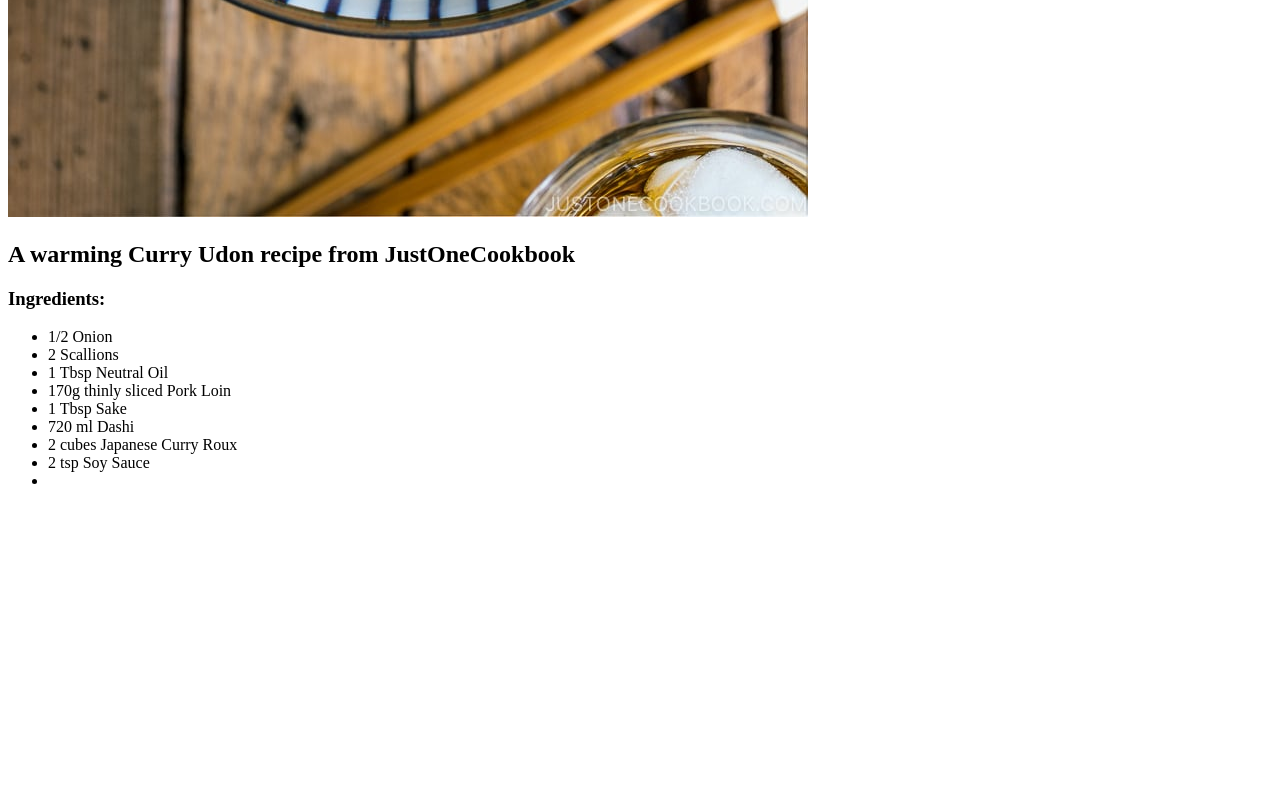
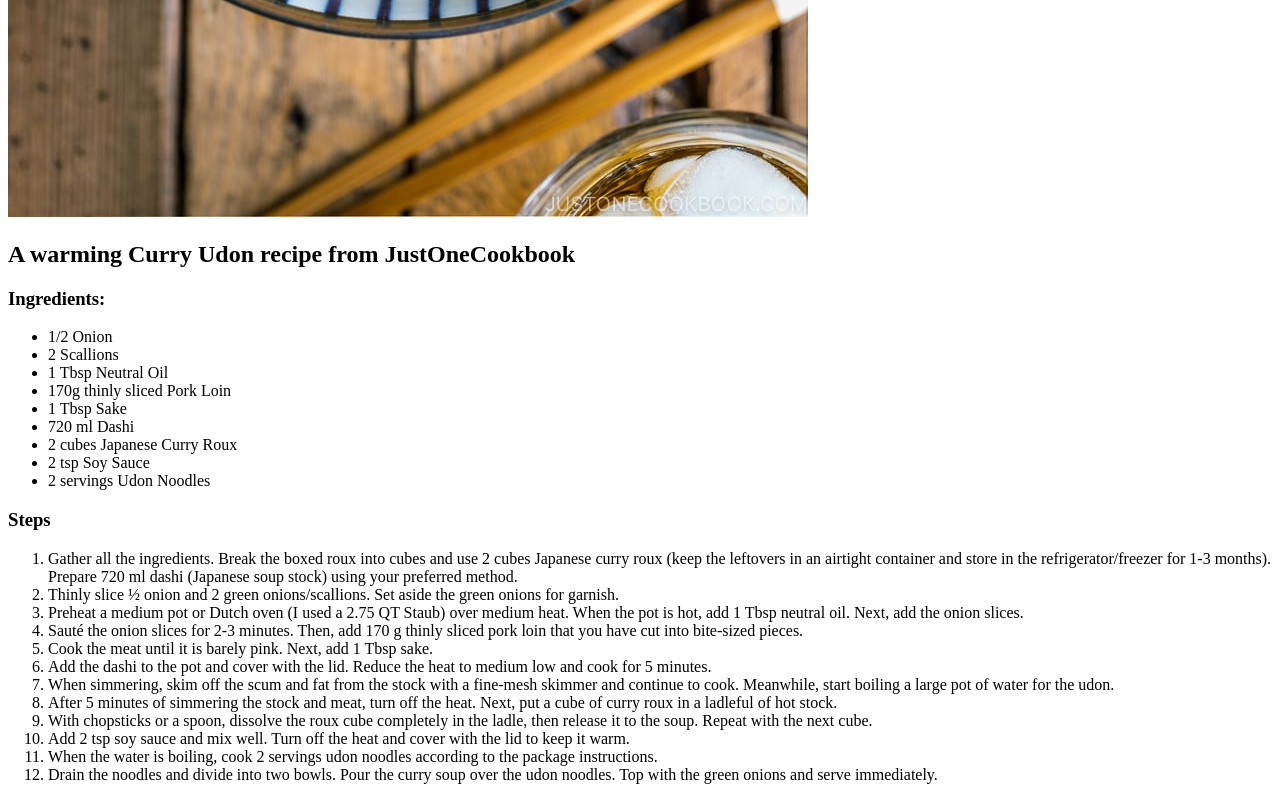
Before and after one commit to cjc545/odin-recipes, a plain HTML site: page Recipes/curry-udon.html in a window 1280 px wide. Shown: the part 1087-1887 px from the top of the page. Before the commit the page ends 1593 px from the top, so only its background shows below. Drawn offline with Linux system fonts and the light colour scheme.

Commit message:
Finished recipes as tasked in Odin Project

```diff
--- a/Recipes/curry-udon.html
+++ b/Recipes/curry-udon.html
@@ -24,7 +24,38 @@
         <li>720 ml Dashi</li>
         <li>2 cubes Japanese Curry Roux</li>
         <li>2 tsp Soy Sauce</li>
-        <li></li>
+        <li>2 servings Udon Noodles</li>
     </ul>
+
+    <h3>Steps </h3>
+    <ol>
+        <li>Gather all the ingredients. Break the boxed roux into cubes and use 2 cubes Japanese curry roux
+            (keep the leftovers in an airtight container and store in the refrigerator/freezer for 1-3 months).
+            Prepare 720 ml dashi (Japanese soup stock) using your preferred method.</li>
+
+        <li> Thinly slice ½ onion and 2 green onions/scallions. Set aside the green onions for garnish.</li>
+
+        <li>Preheat a medium pot or Dutch oven (I used a 2.75 QT Staub) over medium heat. When the pot is hot, add 1 Tbsp neutral oil.
+            Next, add the onion slices.</li>
+
+        <li>Sauté the onion slices for 2-3 minutes. Then, add 170 g thinly sliced pork loin that you have cut into bite-sized pieces. </li>
+
+        <li>Cook the meat until it is barely pink. Next, add 1 Tbsp sake.</li>
+
+        <li>Add the dashi to the pot and cover with the lid. Reduce the heat to medium low and cook for 5 minutes.</li>
+
+        <li>When simmering, skim off the scum and fat from the stock with a fine-mesh skimmer and continue to cook. Meanwhile, start boiling a large pot of water for the udon.</li>
+
+        <li>After 5 minutes of simmering the stock and meat, turn off the heat. Next, put a cube of curry roux in a ladleful of hot stock.</li>
+
+        <li>With chopsticks or a spoon, dissolve the roux cube completely in the ladle, then release it to the soup. Repeat with the next cube.</li>
+
+        <li>Add 2 tsp soy sauce and mix well. Turn off the heat and cover with the lid to keep it warm.</li>
+
+        <li>When the water is boiling, cook 2 servings udon noodles according to the package instructions.</li>
+
+        <li>Drain the noodles and divide into two bowls. Pour the curry soup over the udon noodles. Top with the green onions and serve immediately.</li>
+    </ol>
+
 </body>
 </html>
```
Also changed, not shown: Recipes/basil-pesto.html (added, +34 -0 lines), index.html (+4 -1 lines), Images/perfect-pesto-feb1d6d.webp (added).
